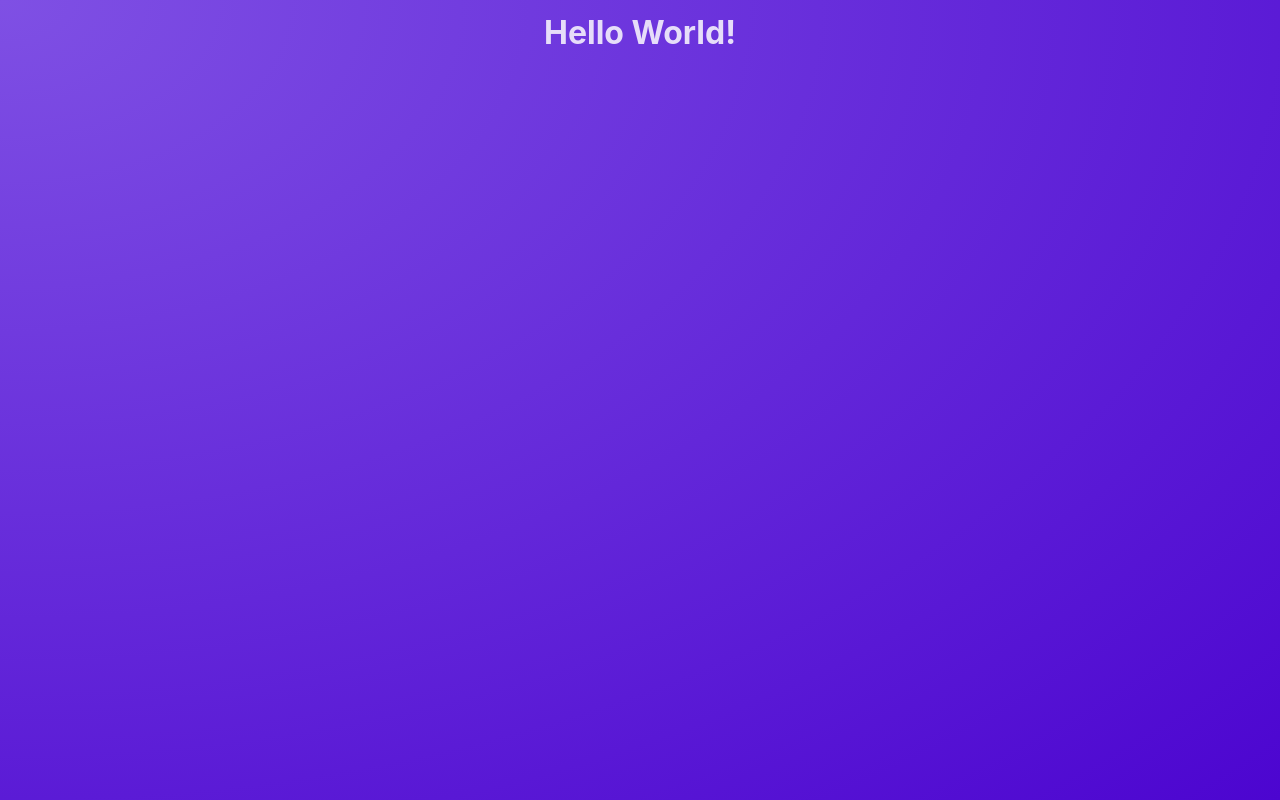
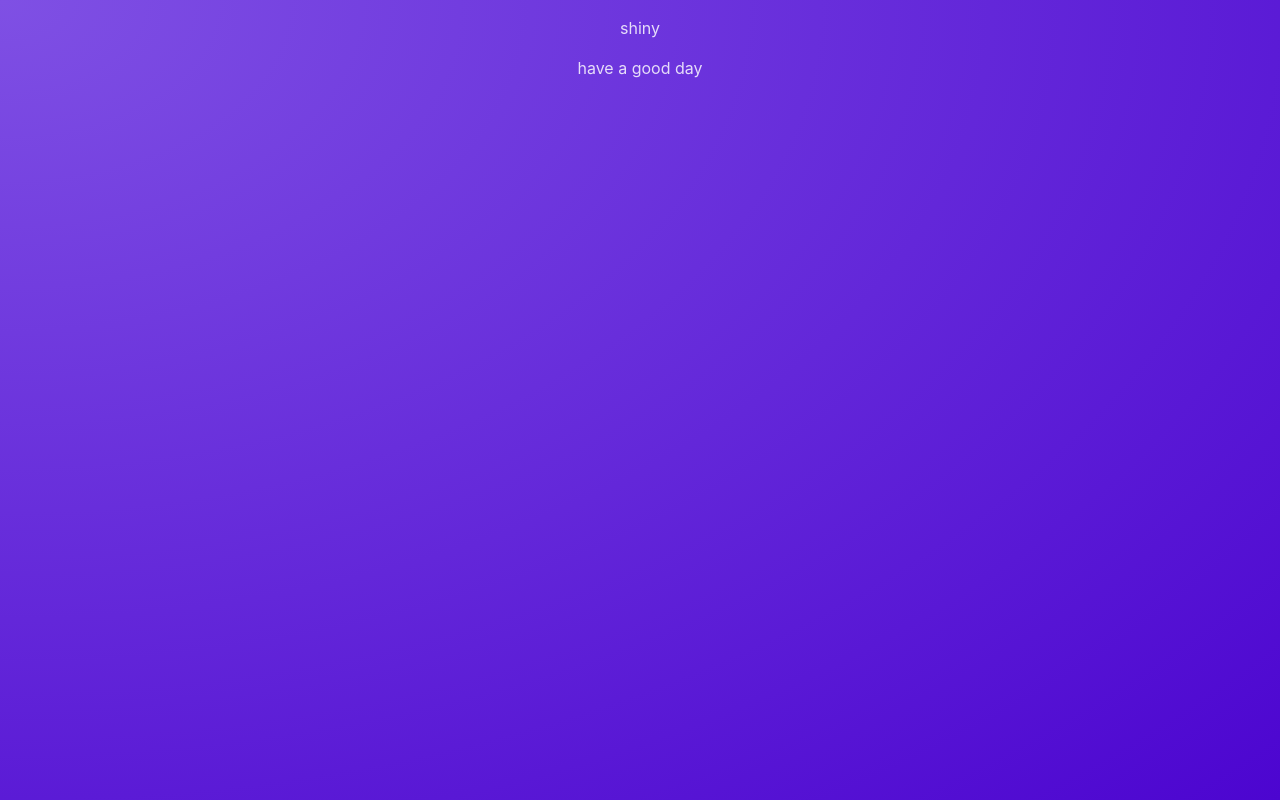
Before and after one commit to Kavery-pm/react-posts, a React (Vite) app: page / in a window 1280 px wide. Built offline with nearby package versions, Linux system fonts and the light colour scheme.

Commit message:
added a post componnet and added a randomn name selection language

```diff
--- a/src/App.jsx
+++ b/src/App.jsx
@@ -1,5 +1,10 @@
+import React from "react";
+import Post from "./components/Post";
+
 function App() {
-  return <h1>Hello World!</h1>;
+  return <React.Fragment>
+    <Post/>
+  </React.Fragment>
 }
 
 export default App;
--- /dev/null
+++ b/src/components/Post.jsx
@@ -0,0 +1,12 @@
+const Post = ()=>{
+    const names=['shiny','kavery'];
+    const chosenName = Math.random()> 0.5 ?names[0]:names[1]
+    return (
+<div>
+    <p>{chosenName}</p>
+    <p>have a good day</p>
+
+</div>
+    )
+}
+export default Post;
```
